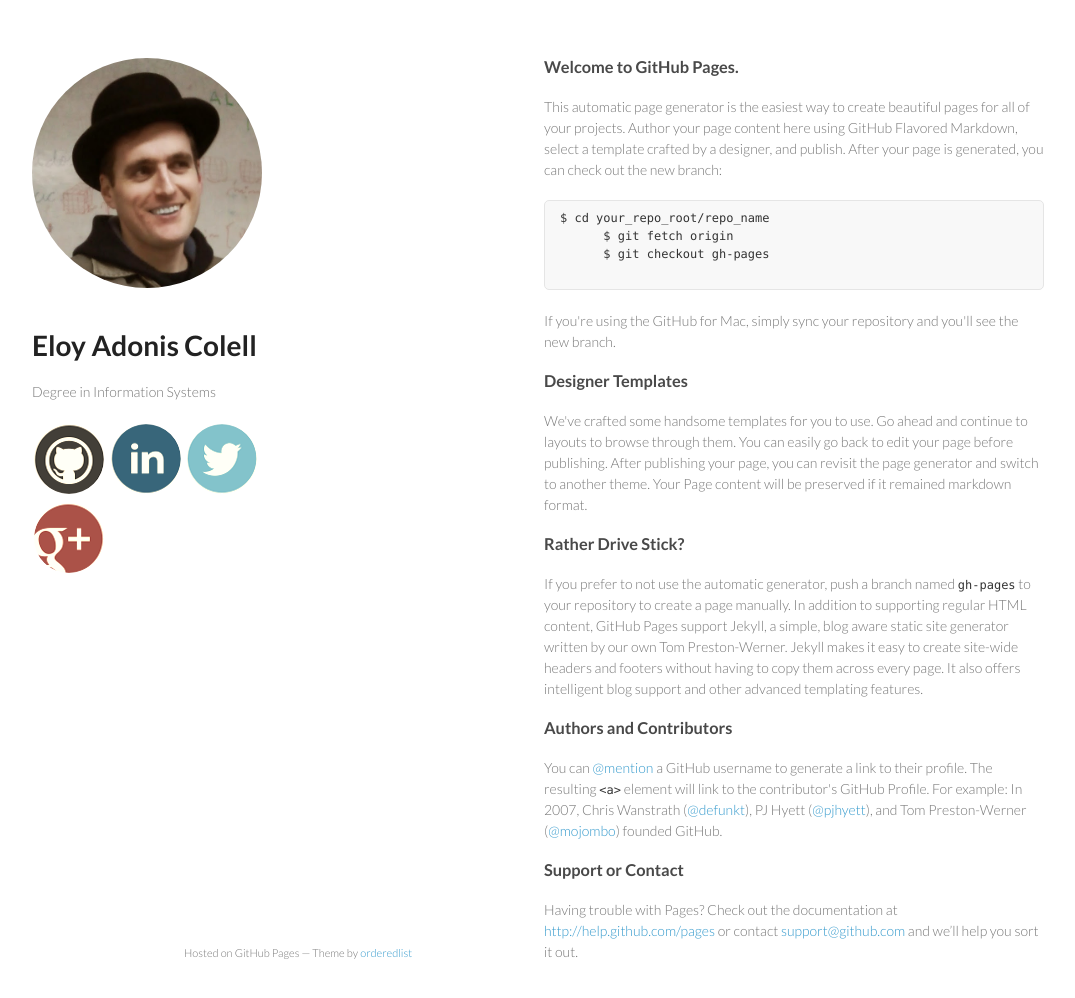
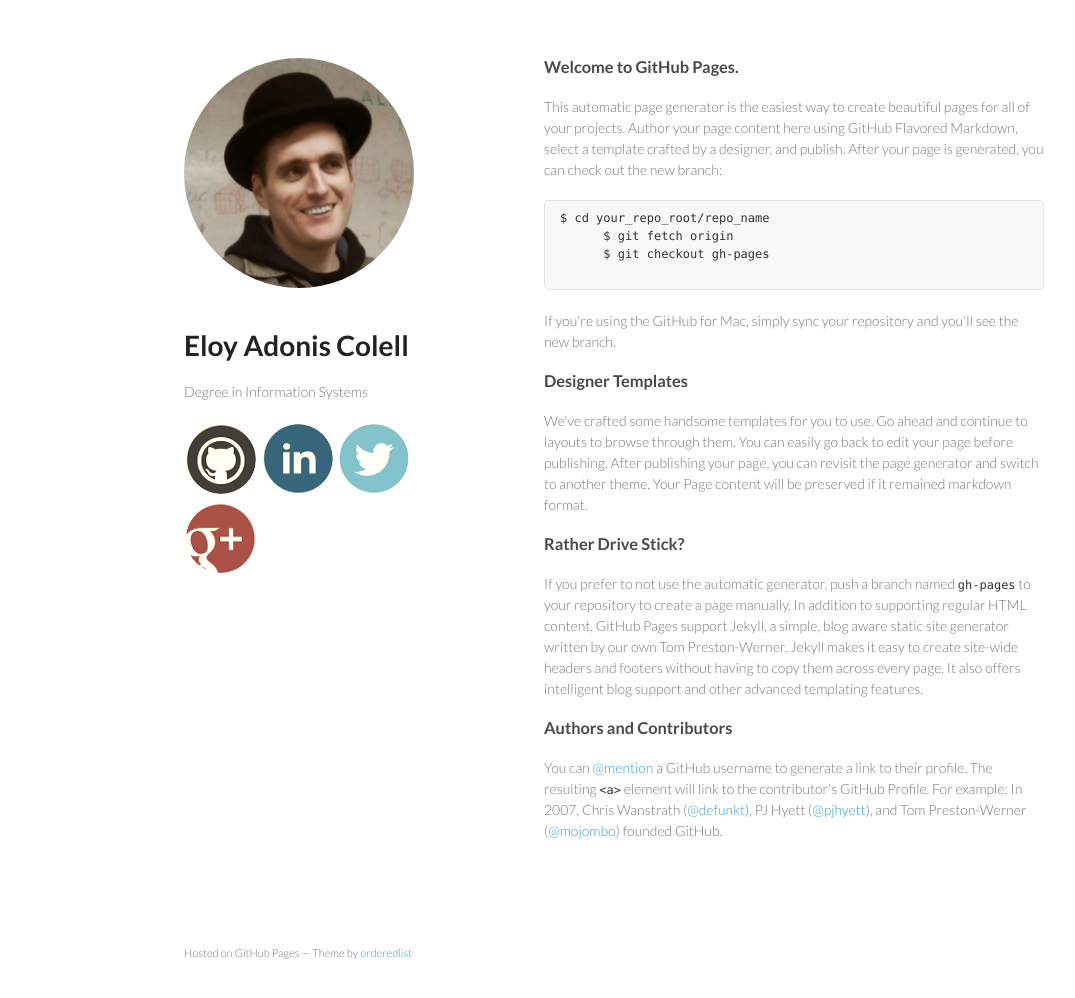
Before and after one commit to ecolell/ecolell.github.io, a Jekyll site: the page built from index.html, in a window 1280 px wide and 1032 px high. Shown: the top 998 px of the window, without its empty margins (26-1101 px from the left). Built offline with Jekyll 4.4.1, drawn with Linux system fonts in a browser that asks for light colours.

Commit message:
It fixed the _layouts/default.html.

```diff
--- a/_layouts/default.html
+++ b/_layouts/default.html
@@ -2,8 +2,8 @@
 <html>
   {% include head.html %}
   <body>
-    {% include header.html %}
     <div class="wrapper">
+      {% include header.html %}
       <section>
         <h3>
       <a name="welcome-to-github-pages" class="anchor" href="#welcome-to-github-pages"><span class="octicon octicon-link"></span></a>Welcome to GitHub Pages.</h3>
@@ -32,10 +32,6 @@
 
       <p>You can <a href="https://github.com/blog/821" class="user-mention">@mention</a> a GitHub username to generate a link to their profile. The resulting <code>&lt;a&gt;</code> element will link to the contributor's GitHub Profile. For example: In 2007, Chris Wanstrath (<a href="https://github.com/defunkt" class="user-mention">@defunkt</a>), PJ Hyett (<a href="https://github.com/pjhyett" class="user-mention">@pjhyett</a>), and Tom Preston-Werner (<a href="https://github.com/mojombo" class="user-mention">@mojombo</a>) founded GitHub.</p>
 
-      <h3>
-      <a name="support-or-contact" class="anchor" href="#support-or-contact"><span class="octicon octicon-link"></span></a>Support or Contact</h3>
-
-      <p>Having trouble with Pages? Check out the documentation at <a href="http://help.github.com/pages">http://help.github.com/pages</a> or contact <a href="mailto:support@github.com">support@github.com</a> and we’ll help you sort it out.</p>
       </section>
       <footer>
         <p><small>Hosted on GitHub Pages &mdash; Theme by <a href="https://github.com/orderedlist">orderedlist</a></small></p>
--- a/index.html
+++ b/index.html
@@ -1,6 +1,3 @@
 ---
 layout: default
-title: ecolell.github.io
-subtitle: Degree in Information Systems
-
 ---
```
